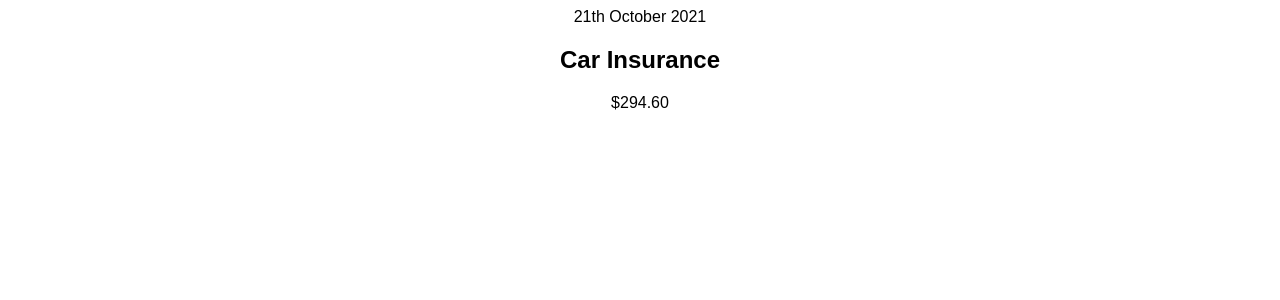
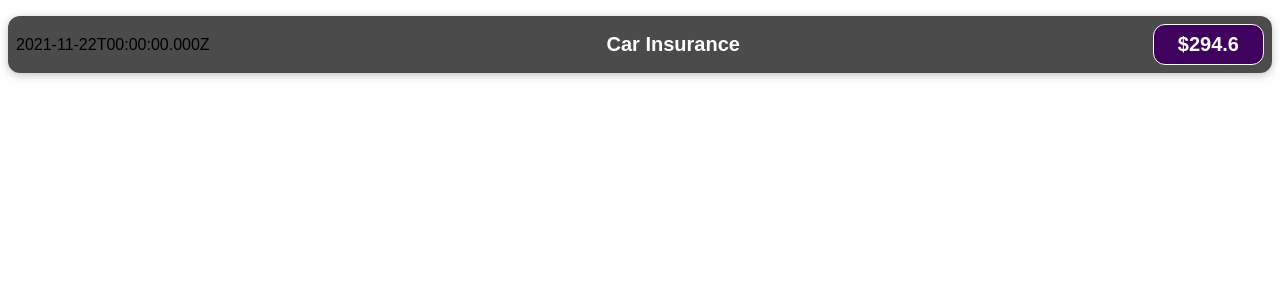
Before and after one commit to manishrajmishra/Expense_Tracker_App, a React (Create React App) app: page / in a window 1280 px wide. Shown: the top 300 px of the page. Built offline with nearby package versions, Linux system fonts and the light colour scheme.

Commit message:
Style: Styled ExpenseItem Component

```diff
--- /dev/null
+++ b/src/components/ExpenseItem.css
@@ -0,0 +1,56 @@
+.expense-item {
+  display: flex;
+  justify-content: space-between;
+  align-items: center;
+  box-shadow: 0 2px 8px rgba(0, 0, 0, 0.25);
+  padding: 0.5rem;
+  margin: 1rem 0;
+  border-radius: 12px;
+  background-color: #4b4b4b;
+}
+
+.expense-item__description {
+  display: flex;
+  flex-direction: column;
+  gap: 1rem;
+  align-items: flex-end;
+  flex-flow: column-reverse;
+  justify-content: flex-start;
+  flex: 1;
+}
+
+.expense-item h2 {
+  color: #3a3a3a;
+  font-size: 1rem;
+  flex: 1;
+  margin: 0 1rem;
+  color: white;
+}
+
+.expense-item__price {
+  font-size: 1rem;
+  font-weight: bold;
+  color: white;
+  background-color: #40005d;
+  border: 1px solid white;
+  padding: 0.5rem;
+  border-radius: 12px;
+}
+
+@media (min-width: 580px) {
+  .expense-item__description {
+    flex-direction: row;
+    align-items: center;
+    justify-content: flex-start;
+    flex: 1;
+  }
+
+  .expense-item__description h2 {
+    font-size: 1.25rem;
+  }
+
+  .expense-item__price {
+    font-size: 1.25rem;
+    padding: 0.5rem 1.5rem;
+  }
+}
--- a/src/components/ExpenseItem.js
+++ b/src/components/ExpenseItem.js
@@ -1,12 +1,16 @@
 import React from "react";
+import "./ExpenseItem.css";
 
 export default function ExpenseItem() {
+  const expenseDate = new Date(2021, 10, 22);
+  const expenseTitle = "Car Insurance";
+  const expenseAmount = 294.6;
   return (
-    <div>
-      <div>21th October 2021</div>
-      <div>
-        <h2>Car Insurance</h2>
-        <div>$294.60</div>
+    <div className="expense-item">
+      <div>{expenseDate.toISOString()}</div>
+      <div className="expense-item__description">
+        <h2>{expenseTitle}</h2>
+        <div className="expense-item__price">${expenseAmount}</div>
       </div>
     </div>
   );
```
